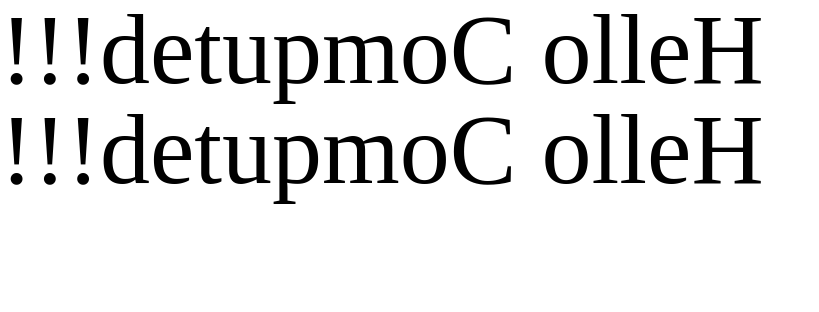
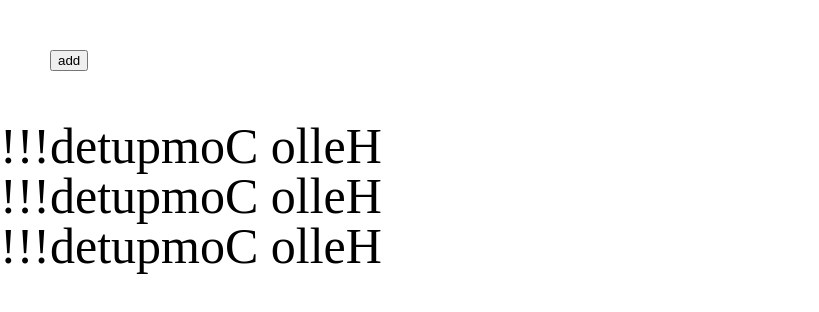
Before and after one commit to miss-gif/vue3-lifecycle, a Vue app: page / in a window 1280 px wide. Shown: the top 312 px of the page, without its empty margins (0-819 px from the left). Built offline with nearby package versions, Linux system fonts and the light colour scheme.

Commit message:
Getter, Setter

```diff
--- a/src/App.vue
+++ b/src/App.vue
@@ -1,23 +1,40 @@
 <template>
+  <button @click="add">add</button>
   <h1>{{ reversedMsg }}</h1>
-  <h1>{{ reverseMsg() }}</h1>
+  <h1>{{ reversedMsg }}</h1>
+  <h1>{{ reversedMsg }}</h1>
 </template>
 
 <script>
 export default {
   data() {
     return {
+      // Getter, Setter
       msg: "Hello Computed!!!",
     };
   },
   computed: {
-    reversedMsg() {
-      return this.msg.split("").reverse().join("");
-    }, // 계산된 데이터, 캐싱
+    // Getter, 값을 얻어내는 용도
+    // reversedMsg() {
+    //   return this.msg.split("").reverse().join("");
+    // }, // 계산된 데이터, 캐싱, 읽기 전용
+
+    // Getter, Setter
+    reversedMsg: {
+      // 값을 얻어 냄
+      get() {
+        return this.msg.split("").reverse().join("");
+      },
+      // 값을 할당 함
+      set(v) {
+        this.msg = v;
+      },
+    },
   },
   methods: {
-    reverseMsg() {
-      return this.msg.split("").reverse().join("");
+    add() {
+      this.reversedMsg += "?!";
+      // this.msg += "?!";
     },
   },
 };
@@ -25,6 +42,10 @@ export default {
 
 <style scoped>
 h1 {
-  font-size: 100px;
+  font-size: 50px;
+}
+
+button {
+  margin: 50px;
 }
 </style>
```
